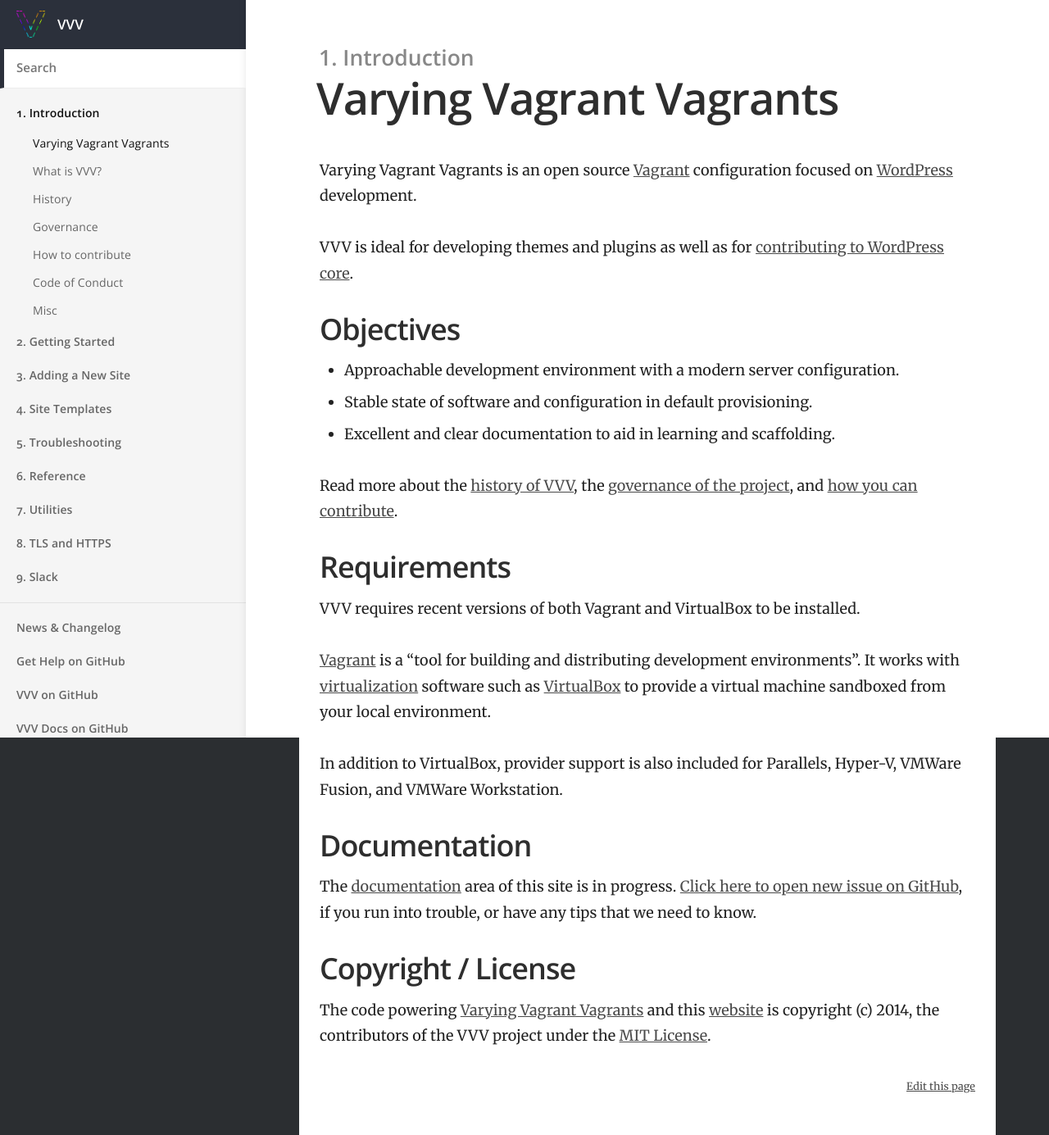
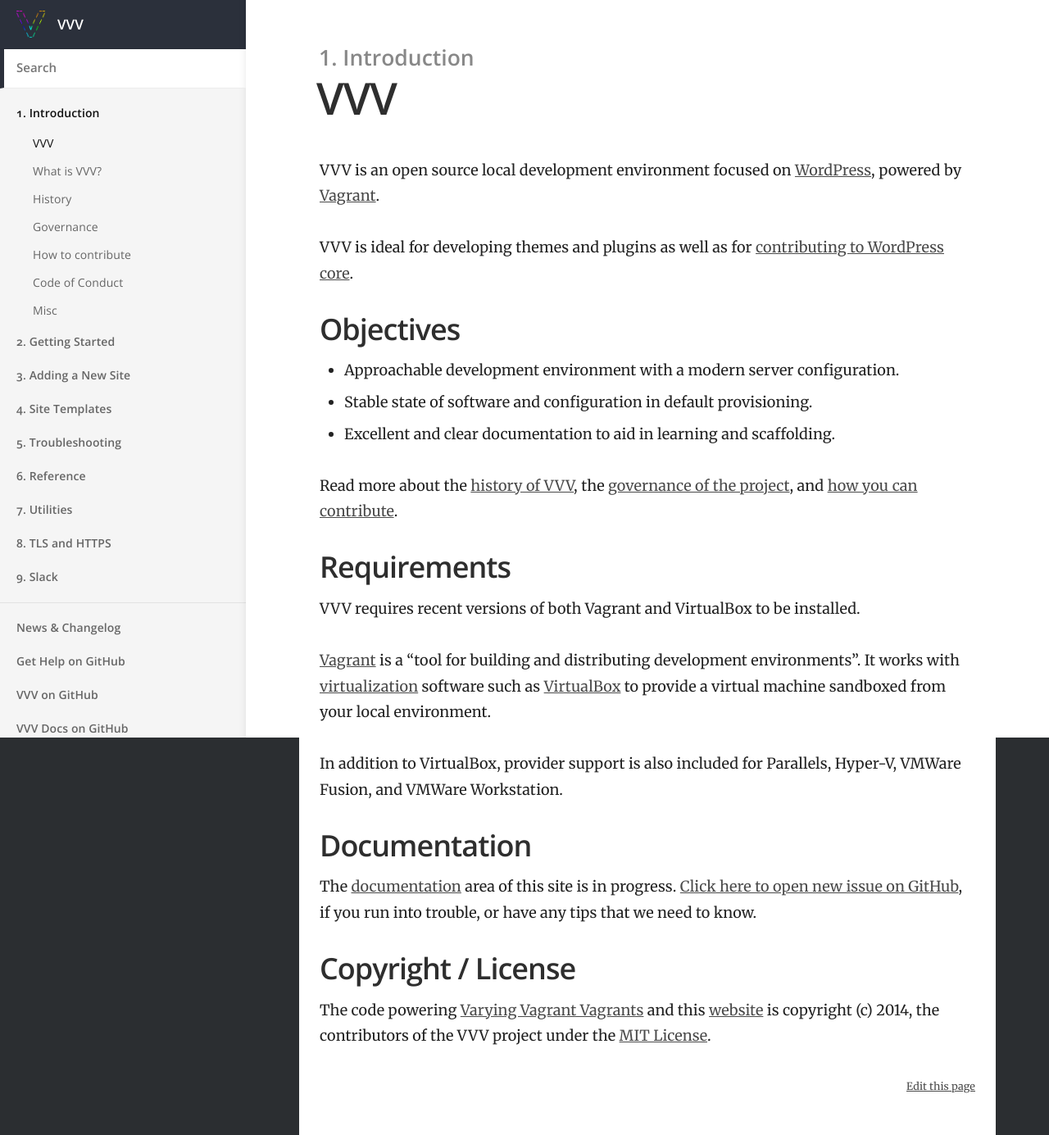
Before and after one commit to Varying-Vagrant-Vagrants/varyingvagrantvagrants.org, a Jekyll site: the page built from index.md, in a window 1280 px wide. Shown: the whole page at 82% size. Built offline with Jekyll 4.4.1, drawn with Linux system fonts in a browser that asks for light colours.

Commit message:
adjust homepage first paragraph

```diff
--- a/index.md
+++ b/index.md
@@ -1,11 +1,11 @@
 ---
 layout: default
-title: Varying Vagrant Vagrants
+title: VVV
 category: 1. Introduction
 order: 1
 ---
 
-Varying Vagrant Vagrants is an open source [Vagrant](https://www.vagrantup.com) configuration focused on [WordPress](https://wordpress.org) development.
+VVV is an open source local development environment focused on [WordPress](https://wordpress.org), powered by [Vagrant](https://www.vagrantup.com).
 
 VVV is ideal for developing themes and plugins as well as for [contributing to WordPress core](https://make.wordpress.org/core/).
 
```
